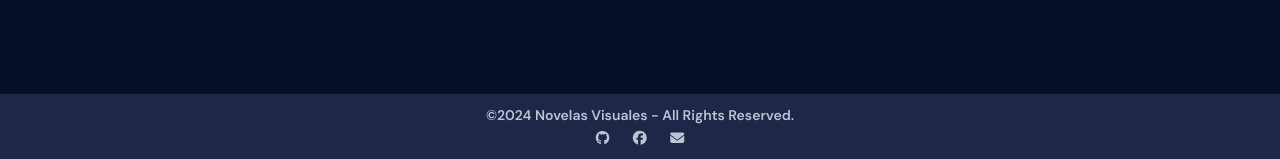
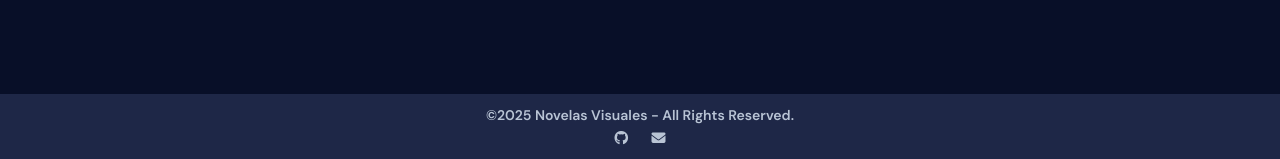
Before and after one commit to avillaq/Biblioteca-Novelas-Visuales, a Django app: page /android in a window 1280 px wide. Shown: the part 641-800 px from the top of the page. Run offline with Django 5.2, Linux system fonts and the light colour scheme; parts of the project's set-up code (start-up, migrations or seed data) failed here and were passed over; some libraries are stand-ins or nearby versions.

Commit message:
Update copyright year in footer to 2025

```diff
--- a/VNDisplay/template/base.html
+++ b/VNDisplay/template/base.html
@@ -49,10 +49,9 @@
     </main>
     <footer>
         <div class="copyright">
-            <p>&copy;2024 Novelas Visuales - All Rights Reserved.</p>
+            <p>&copy;2025 Novelas Visuales - All Rights Reserved.</p>
             <p class="icons">
                 <a href="https://github.com/avillaq" target="_blank"><i class="fa-brands fa-github"></i></a>
-                <a href="https://www.facebook.com/profile.php?id=100008164993137"><i class="fa-brands fa-facebook"></i></a>
                 <a href="mailto:villafuertequispealex@gmail.com"><i class="fa-solid fa-envelope"></i></a>
             </p>
         </div>
```
